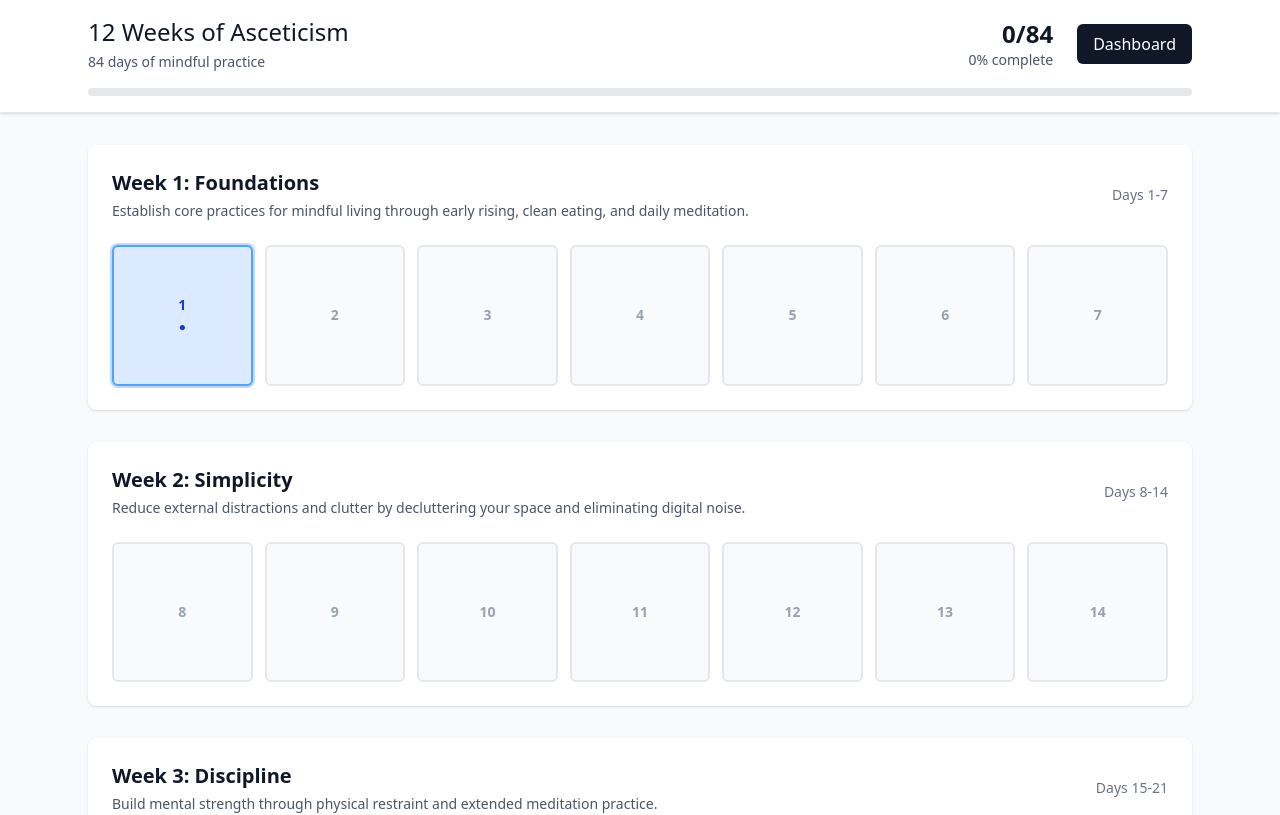
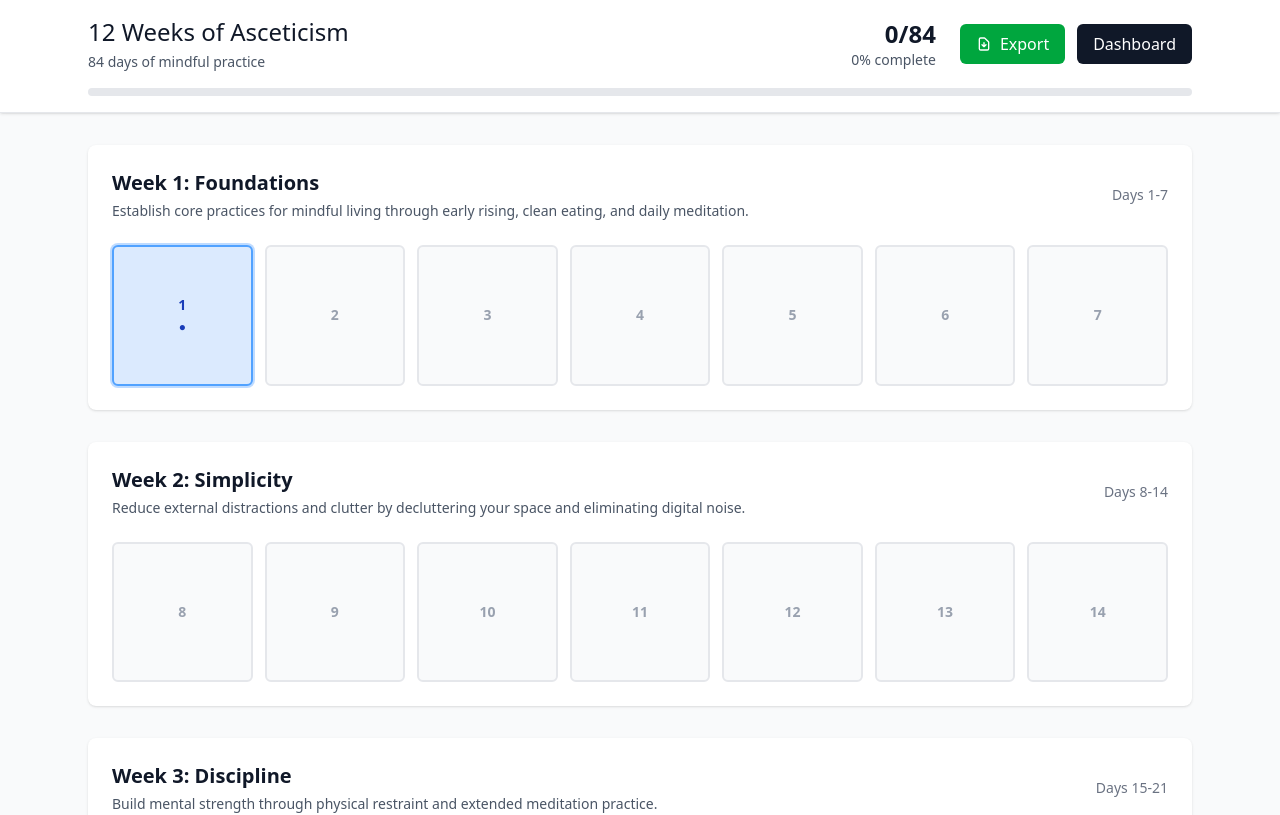
Before and after one commit to martinwinther/12-weeks-of-asceticism, a React (Vite) app: page /overview in a window 1280 px wide. Shown: the top 815 px of the page. Built offline with nearby package versions, Linux system fonts and the light colour scheme; the HTML template or start-up script is replaced by a standard one.

Commit message:
export journals as markdown file

```diff
--- a/src/pages/OverviewPage.jsx
+++ b/src/pages/OverviewPage.jsx
@@ -30,6 +30,55 @@ const OverviewPage = () => {
   // Calculate progress
   const totalCompleted = completedDays.size;
   const progressPercentage = Math.round((totalCompleted / 84) * 100);
+
+  // Export journals function
+  const exportJournals = () => {
+    let content = '# 12 Weeks of Asceticism - Journal Entries\n\n';
+    content += `Exported on: ${new Date().toLocaleDateString('en-US', {
+      weekday: 'long',
+      year: 'numeric',
+      month: 'long',
+      day: 'numeric'
+    })}\n\n`;
+    content += '---\n\n';
+
+    let hasEntries = false;
+
+    for (let day = 1; day <= 84; day++) {
+      const entryText = getItem(`entry-day-${day}`, '');
+
+      if (entryText && entryText.trim().length > 0) {
+        hasEntries = true;
+        const weekNumber = Math.ceil(day / 7);
+        const layerData = layersByWeek[weekNumber];
+
+        // Create a mock date for the entry (can be enhanced with real timestamps later)
+        const entryDate = new Date();
+        entryDate.setDate(entryDate.getDate() - (84 - day));
+        const formattedDate = entryDate.toISOString().split('T')[0]; // YYYY-MM-DD
+
+        content += `## Day ${day} – ${formattedDate}\n\n`;
+        content += `**Week ${weekNumber}: ${layerData?.title || 'Unknown'}**\n\n`;
+        content += `${entryText.trim()}\n\n`;
+        content += '---\n\n';
+      }
+    }
+
+    if (!hasEntries) {
+      content += 'No journal entries found. Start your ascetic journey by writing your first reflection!\n\n';
+    }
+
+    // Create and download the file
+    const blob = new Blob([content], { type: 'text/markdown;charset=utf-8' });
+    const url = URL.createObjectURL(blob);
+    const link = document.createElement('a');
+    link.href = url;
+    link.download = 'ascetic-journals.md';
+    document.body.appendChild(link);
+    link.click();
+    document.body.removeChild(link);
+    URL.revokeObjectURL(url);
+  };
 
   // Generate days array for grid
   const days = Array.from({ length: 84 }, (_, index) => index + 1);
@@ -92,12 +141,24 @@ const OverviewPage = () => {
                 </div>
               </div>
 
+              <div className="flex space-x-3">
+                <button
+                  onClick={exportJournals}
+                  className="px-4 py-2 bg-green-600 text-white rounded-md hover:bg-green-700 transition-colors flex items-center space-x-2"
+                >
+                  <svg className="w-4 h-4" fill="none" stroke="currentColor" viewBox="0 0 24 24">
+                    <path strokeLinecap="round" strokeLinejoin="round" strokeWidth={2} d="M12 10v6m0 0l-3-3m3 3l3-3m2 8H7a2 2 0 01-2-2V5a2 2 0 012-2h5.586a1 1 0 01.707.293l5.414 5.414a1 1 0 01.293.707V19a2 2 0 01-2 2z" />
+                  </svg>
+                  <span>Export</span>
+                </button>
+
                 <button
                   onClick={() => navigate('/dashboard')}
                   className="px-4 py-2 bg-gray-900 text-white rounded-md hover:bg-gray-800 transition-colors"
                 >
                   Dashboard
                 </button>
+              </div>
             </div>
           </div>
 
```
Lines whose indentation alone changed are shown as unchanged.
